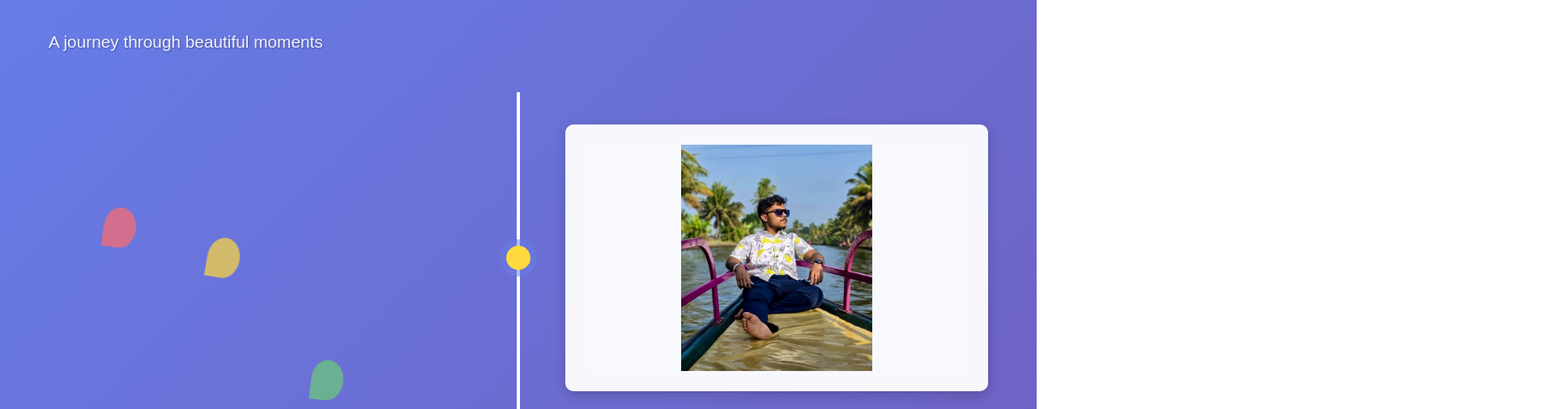
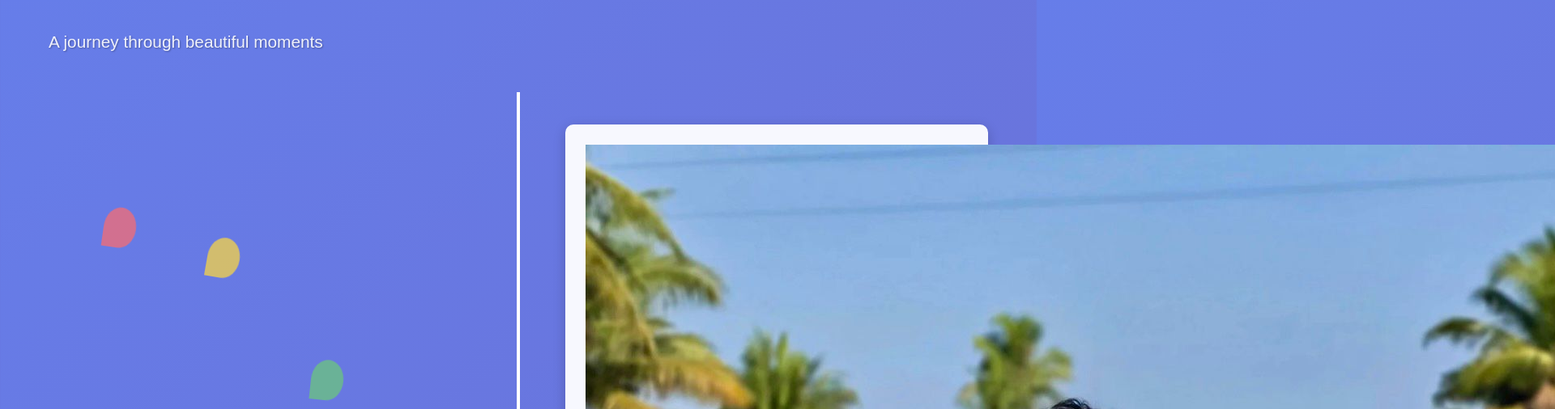
Before and after one commit to Trisha227/birthday-wish-website, a plain HTML site: page memories.html in a window 1280 px wide. Shown: the part 106-612 px from the top of the page at 81% size, 1920 px wide, since content can reach past the window. Drawn offline with Linux system fonts and the light colour scheme.

Commit message:
Refactor CSS for timeline and subtitle styles

```diff
--- a/css/style.css
+++ b/css/style.css
@@ -349,16 +349,16 @@ body {
 color: #666;
 }
 
-/* Updated section to ensure the person is 100% visible */
+/* Updated section to fully view the person in the timeline boxes /
 .timeline-image {
-    width: 100%;
-    height: 280px;            /* Fixed height keeps the timeline balanced */
-    object-fit: contain;      /* Magic rule: shows the full picture without zooming or cropping */
-    background-color: #f7f9fc;/* Clean, light backdrop for any empty space on wide/tall photos */
-    border-radius: 8px;       /* Matches the soft corners of your timeline text card */
-    display: block;
+width: 100%;               / Image matches container width /
+height: auto;               / Height adjusts to the full image shape /
+aspect-ratio: 16 / 9;      / Forces a nice widescreen look /
+object-fit: cover;         / Fills the box cleanly and looks professional /
+display: block;             / Standard for images in cards /
+border-radius: 8px;        / Matches the soft corners of the timeline content /
+margin: 0 auto;            / Keeps it centered */
 }
-
 /* Gift Section */
 .gift-section {
     margin-top: 80px;
```
Lines whose indentation alone changed are shown as unchanged.
